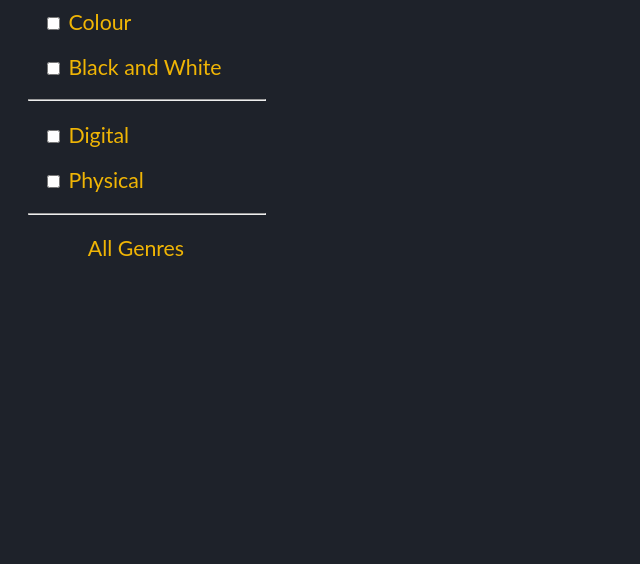
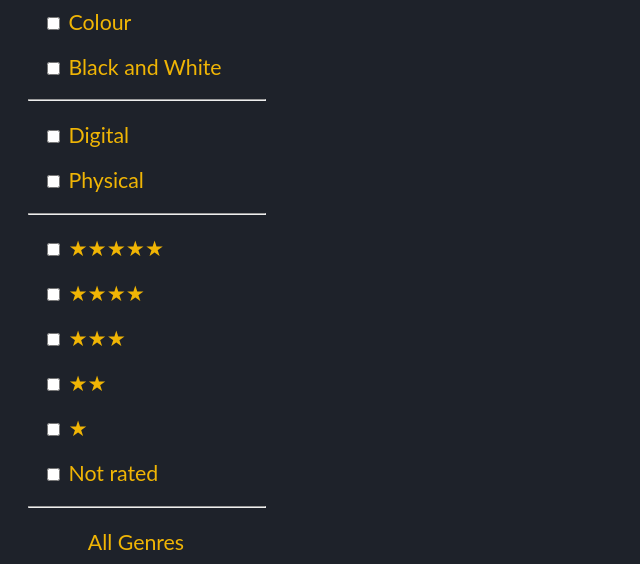
Before and after one commit to keziah55/pick, a Django app: template mediabrowser/templates/mediabrowser/index.html in a window 1280 px wide. Shown: the part 359-923 px from the top of the page, without its empty margins (0-640 px from the left). Before the commit the page ends 615 px from the top, so only its background shows below. Run offline with Django 4.2, Linux system fonts and the light colour scheme; the template is opened without the code that fills it, so the values that code supplies are empty.

Commit message:
add to index.html

```diff
--- a/mediabrowser/templates/mediabrowser/index.html
+++ b/mediabrowser/templates/mediabrowser/index.html
@@ -78,6 +78,39 @@
 
         <hr class="filterdivider">
 
+        <!-- user rating -->
+        <div class="checkbox", id="userrating5box">
+            <input type="checkbox" id="userrating5" name="userrating5" value="5">
+            <label for="userrating5" style="color:#f0b505">&#9733;&#9733;&#9733;&#9733;&#9733;</label>
+        </div>
+
+        <div class="checkbox", id="userrating4box">
+            <input type="checkbox" id="userrating4" name="userrating4" value="4">
+            <label for="userrating4" style="color:#f0b505">&#9733;&#9733;&#9733;&#9733;</label>
+        </div>
+
+        <div class="checkbox", id="userrating3box">
+            <input type="checkbox" id="userrating3" name="userrating3" value="3">
+            <label for="userrating3" style="color:#f0b505">&#9733;&#9733;&#9733;</label>
+        </div>
+
+        <div class="checkbox", id="userrating2box">
+            <input type="checkbox" id="userrating2" name="userrating2" value="2">
+            <label for="userrating2" style="color:#f0b505">&#9733;&#9733;</label>
+        </div>
+
+        <div class="checkbox", id="userrating1box">
+            <input type="checkbox" id="userrating1" name="userrating1" value="1">
+            <label for="userrating1" style="color:#f0b505">&#9733;</label>
+        </div>
+
+        <div class="checkbox", id="userrating0box">
+            <input type="checkbox" id="userrating0" name="userrating0" value="0">
+            <label class="checklabel" for="userrating0">Not rated</label>
+        </div>
+
+        <hr class="filterdivider">
+
         <!-- genres -->
         <div>
             <!-- set all genres state -->
```
